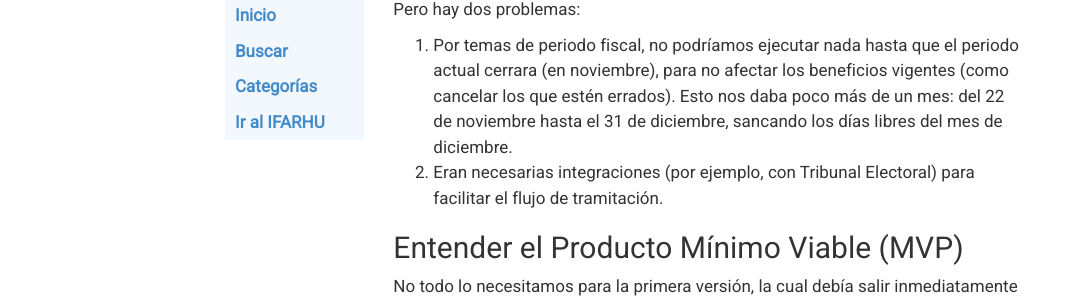
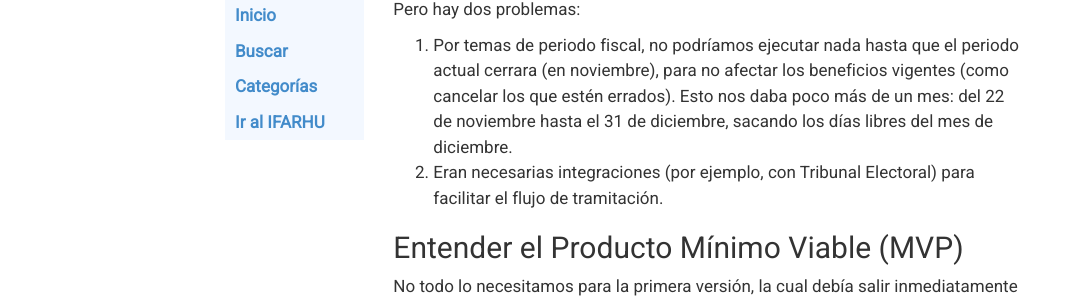
Before and after one commit to IFARHU/ifarhu.github.io, a Jekyll site: the page built from _posts/Tecnologia/2017-03-10-aplicacion-tramite-becas-2-0.md, in a window 1280 px wide and 900 px high, scrolled down 566 px. Shown: the part 225-527 px from the top of the window, without its empty margins (0-1084 px from the left). Built offline with Jekyll 4.4.1, drawn with Linux system fonts in a browser that asks for light colours; comment, search, counter and statistics services are not loaded.

Commit message:
Corrigiendo falta ortográfica

```diff
--- a/_posts/Tecnologia/2017-03-10-aplicacion-tramite-becas-2-0.md
+++ b/_posts/Tecnologia/2017-03-10-aplicacion-tramite-becas-2-0.md
@@ -21,7 +21,7 @@ Muchos de estos errores son atribuíbles a la capa 8 (el humano que los desarrol
 
 Pero hay dos problemas:
 
-1. Por temas de periodo fiscal, no podríamos ejecutar nada hasta que el periodo actual cerrara (en noviembre), para no afectar los beneficios vigentes (como cancelar los que estén errados). Esto nos daba poco más de un mes: del 22 de noviembre hasta el 31 de diciembre, sancando los días libres del mes de diciembre.
+1. Por temas de periodo fiscal, no podríamos ejecutar nada hasta que el periodo actual cerrara (en noviembre), para no afectar los beneficios vigentes (como cancelar los que estén errados). Esto nos daba poco más de un mes: del 22 de noviembre hasta el 31 de diciembre, sacando los días libres del mes de diciembre.
 1. Eran necesarias integraciones (por ejemplo, con Tribunal Electoral) para facilitar el flujo de tramitación.
 
 ## Entender el Producto Mínimo Viable (MVP)
```
